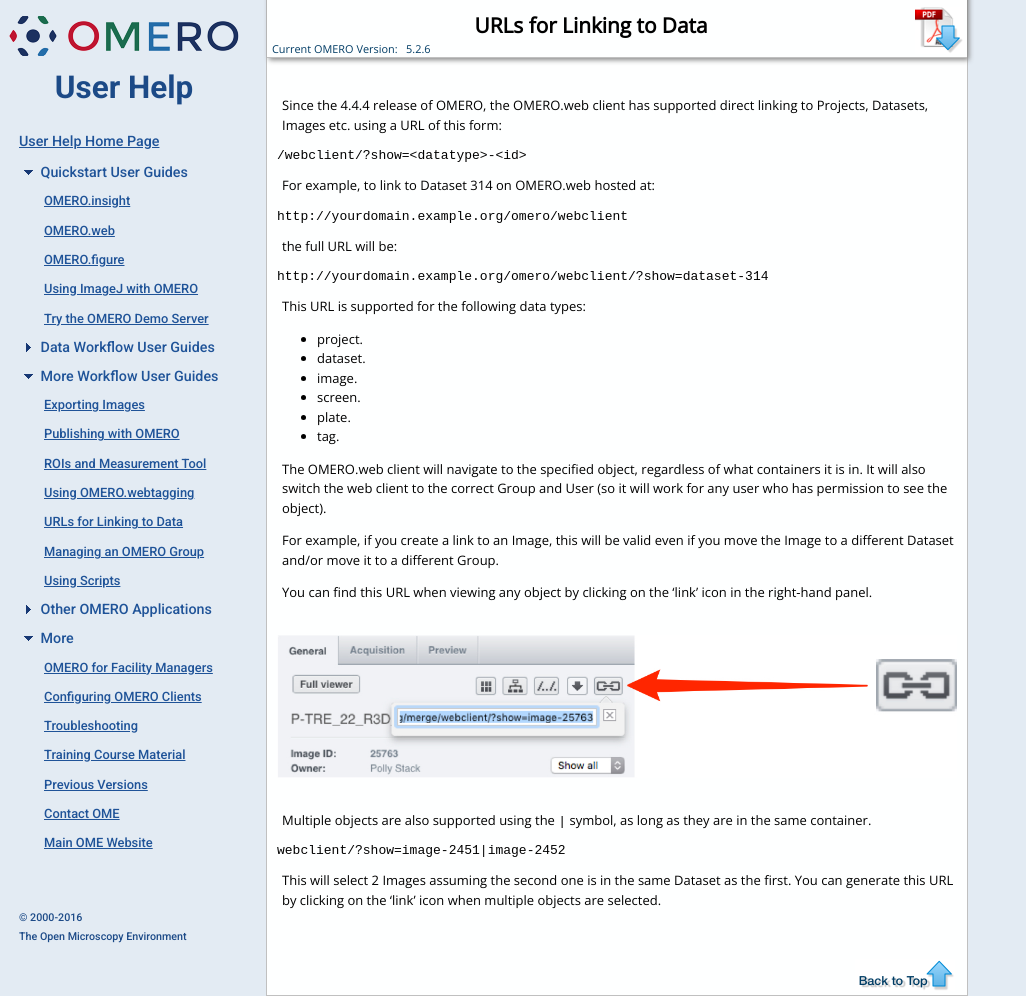
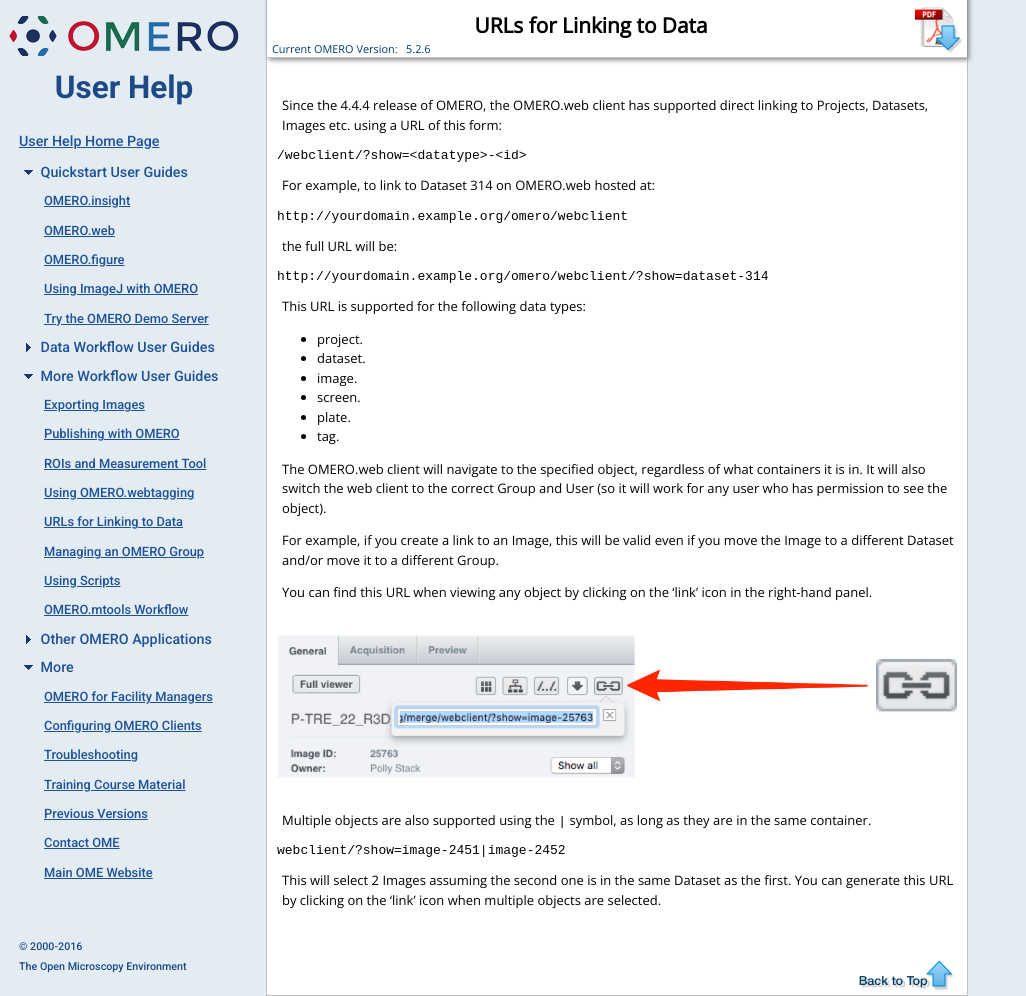
Before and after one commit to snoopycrimecop/ome-help, a Jekyll site: the page built from urls-to-data.html, in a window 1280 px wide and 996 px high. Shown: the whole window, without its empty margins (0-1026 px from the left). Built offline with Jekyll 4.4.1, drawn with Linux system fonts in a browser that asks for light colours; Markdown is read by kramdown in place of the engine named in the settings.

Commit message:
Add Mtools workflow chapter to Other Workflows menu

```diff
--- a/_layouts/default.html
+++ b/_layouts/default.html
@@ -49,6 +49,8 @@
             link: group-owner.html
           - name: Using Scripts
             link: scripts.html
+          - name: OMERO.mtools Workflow
+            link: workflows-mtools.html
     - id: l1-other
       name: Other OMERO Applications
       open: no
```
